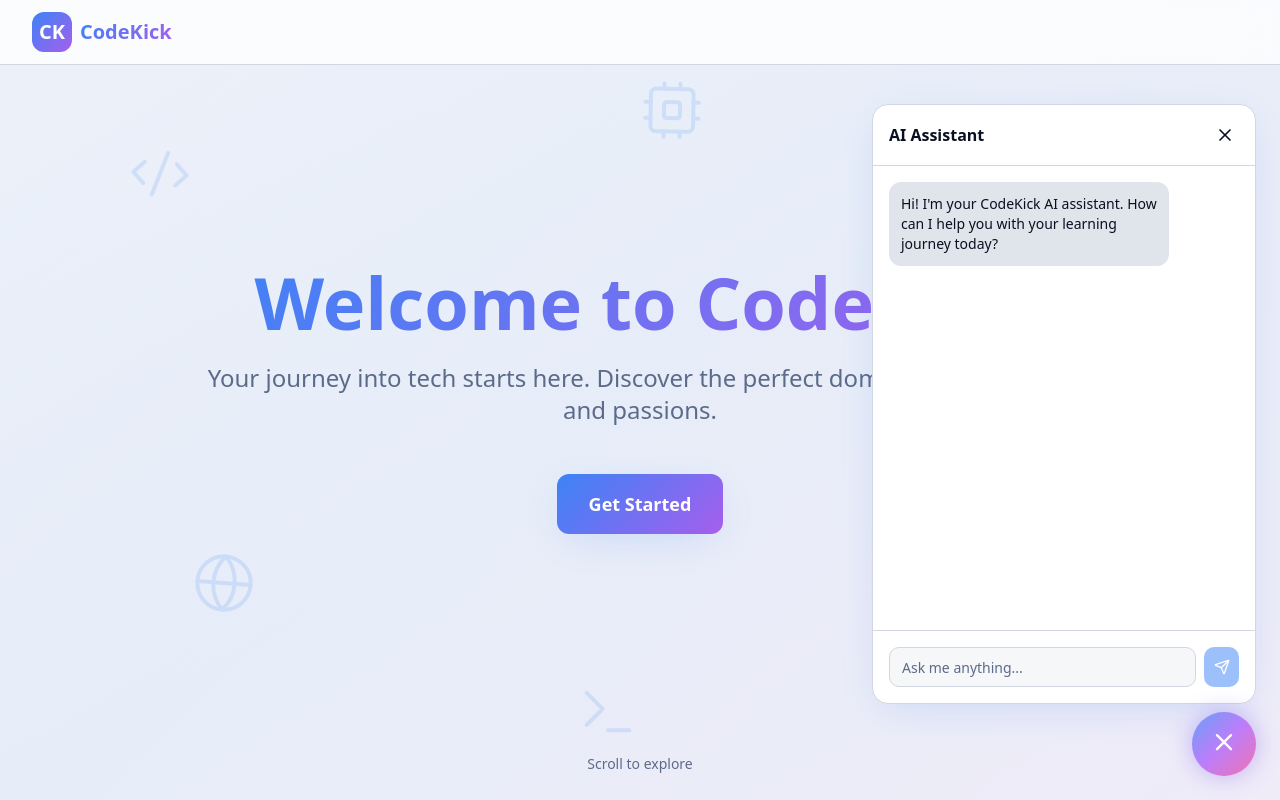
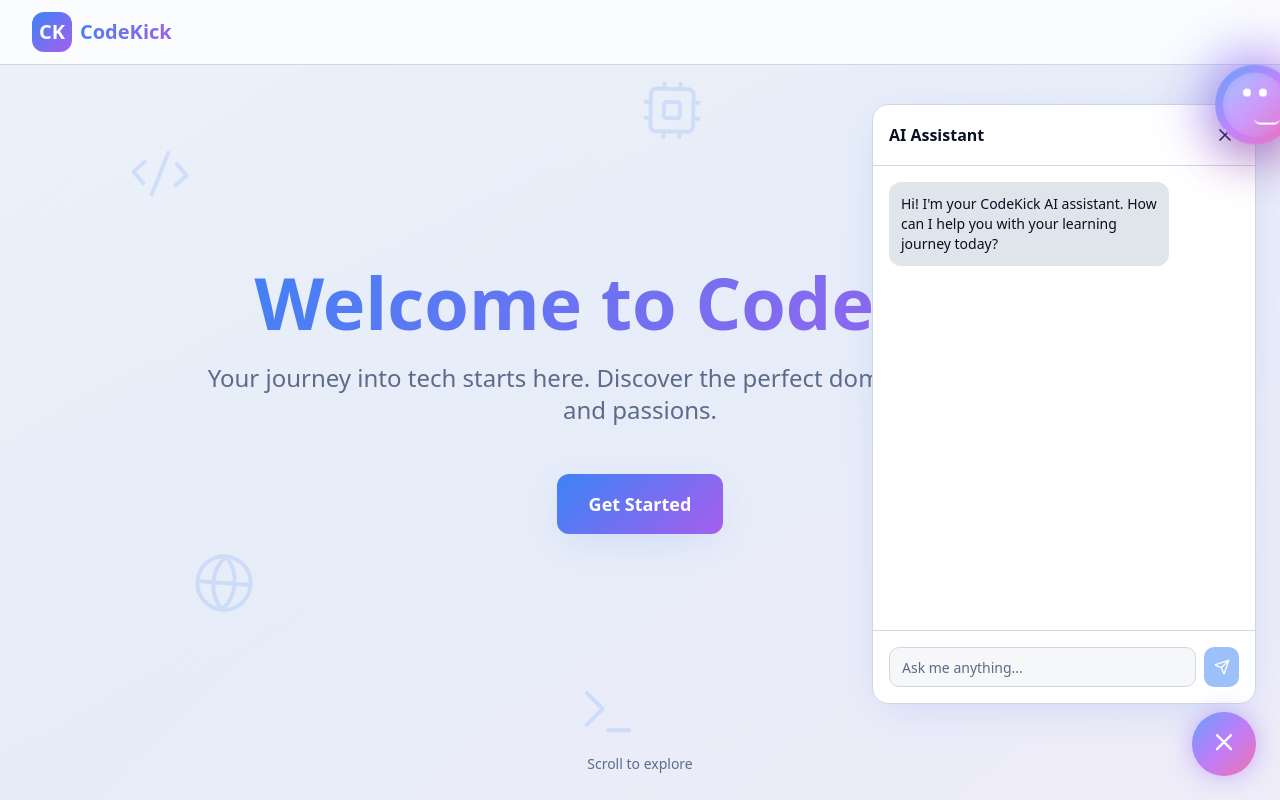
Before and after one commit to Failureguy94/codekick, a React (Vite) app: page / in a window 1280 px wide. Both pictures are taken after a click on the button 1224 px from the left and 744 px from the top of the page. Built offline with nearby package versions, Linux system fonts and the light colour scheme; the HTML template or start-up script is replaced by a standard one.

Commit message:
feat: Add 3D avatar to chatbot

```diff
--- a/src/components/AIChatbot.tsx
+++ b/src/components/AIChatbot.tsx
@@ -66,8 +66,118 @@ export const AIChatbot = () => {
             exit={{ opacity: 0, y: 20, scale: 0.95 }}
             transition={{ duration: 0.2 }}
             className="fixed bottom-24 right-6 w-96 h-[600px] bg-card rounded-2xl shadow-elegant border border-border flex flex-col z-50"
+            style={{ perspective: '1000px' }}
           >
-            <div className="flex items-center justify-between p-4 border-b border-border">
+            {/* 3D Floating Avatar */}
+            <motion.div
+              className="absolute -top-10 -right-10 z-20"
+              animate={{
+                y: [0, -12, 0],
+                rotateY: [0, 15, 0, -15, 0],
+                rotateX: [0, 8, 0, -8, 0],
+              }}
+              transition={{
+                y: { duration: 3, repeat: Infinity, ease: "easeInOut" },
+                rotateY: { duration: 6, repeat: Infinity, ease: "easeInOut" },
+                rotateX: { duration: 6, repeat: Infinity, ease: "easeInOut" },
+              }}
+              whileHover={{ scale: 1.15, rotateZ: 5 }}
+              style={{ transformStyle: 'preserve-3d' }}
+            >
+              {/* Main Avatar Sphere */}
+              <div className="relative w-20 h-20">
+                {/* Glow effect background */}
+                <motion.div
+                  className="absolute inset-0 rounded-full bg-gradient-to-br from-blue-500 via-purple-500 to-pink-500 blur-xl opacity-60"
+                  animate={{
+                    scale: [1, 1.2, 1],
+                    opacity: [0.6, 0.8, 0.6],
+                  }}
+                  transition={{
+                    duration: 2,
+                    repeat: Infinity,
+                    ease: "easeInOut",
+                  }}
+                />
+
+                {/* Main sphere */}
+                <div className="relative w-20 h-20 rounded-full bg-gradient-to-br from-blue-400 via-purple-400 to-pink-400 shadow-2xl overflow-hidden">
+                  {/* Shine effect */}
+                  <div className="absolute inset-2 rounded-full bg-gradient-to-br from-white/30 to-transparent" />
+
+                  {/* Inner glow */}
+                  <div className="absolute inset-3 rounded-full bg-gradient-to-br from-white/10 to-transparent backdrop-blur-sm" />
+
+                  {/* Eyes */}
+                  <div className="absolute top-6 left-0 right-0 flex justify-center gap-2">
+                    <motion.div
+                      className="w-2 h-2 rounded-full bg-white shadow-lg"
+                      animate={{
+                        scaleY: [1, 0.1, 1],
+                      }}
+                      transition={{
+                        duration: 3,
+                        repeat: Infinity,
+                        repeatDelay: 2,
+                      }}
+                    />
+                    <motion.div
+                      className="w-2 h-2 rounded-full bg-white shadow-lg"
+                      animate={{
+                        scaleY: [1, 0.1, 1],
+                      }}
+                      transition={{
+                        duration: 3,
+                        repeat: Infinity,
+                        repeatDelay: 2,
+                      }}
+                    />
+                  </div>
+
+                  {/* Smile */}
+                  <motion.div
+                    className="absolute bottom-5 left-1/2 -translate-x-1/2 w-6 h-3 border-b-2 border-white rounded-full"
+                    animate={{
+                      scaleX: [1, 1.1, 1],
+                    }}
+                    transition={{
+                      duration: 2,
+                      repeat: Infinity,
+                      ease: "easeInOut",
+                    }}
+                  />
+
+                  {/* Sparkles */}
+                  <motion.div
+                    className="absolute top-2 right-2 w-1 h-1 bg-white rounded-full"
+                    animate={{
+                      scale: [0, 1, 0],
+                      opacity: [0, 1, 0],
+                    }}
+                    transition={{
+                      duration: 1.5,
+                      repeat: Infinity,
+                      repeatDelay: 1,
+                    }}
+                  />
+                  <motion.div
+                    className="absolute bottom-3 left-2 w-1 h-1 bg-white rounded-full"
+                    animate={{
+                      scale: [0, 1, 0],
+                      opacity: [0, 1, 0],
+                    }}
+                    transition={{
+                      duration: 1.5,
+                      repeat: Infinity,
+                      repeatDelay: 0.5,
+                      delay: 0.5,
+                    }}
+                  />
+                </div>
+              </div>
+            </motion.div>
+
+            <div className="relative flex items-center justify-between p-4 border-b border-border">
               <h3 className="font-semibold">AI Assistant</h3>
               <button
                 onClick={() => setIsOpen(false)}
```
